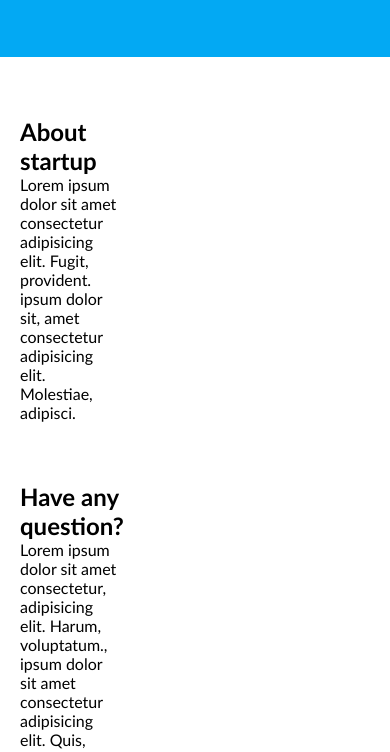
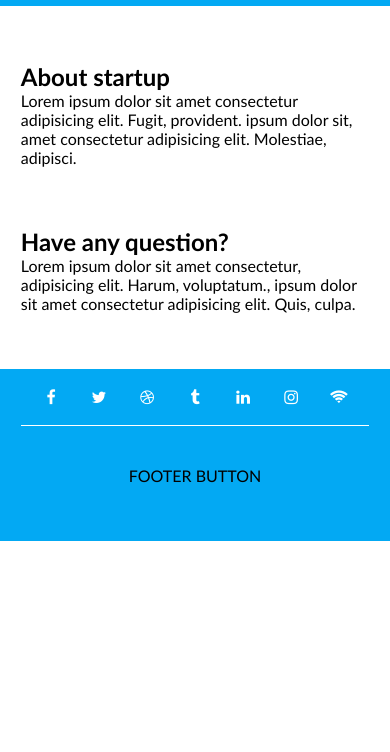
Before and after one commit to amik33/44-grupe-coming-soon, a website: page index.html in a window 390 px wide. Shown: the part 393-1145 px from the top of the page. After the commit the page ends 934 px from the top, so only its background shows below. Drawn offline with Linux system fonts and the light colour scheme.

Commit message:
px changed into rem

```diff
--- a/css/base/layout.css
+++ b/css/base/layout.css
@@ -1,21 +1,22 @@
 .container {
     width: 100%;
-    padding: 60px 0;
+    padding: 3.5rem 0;
 }
 .container > .row-short {
     display: flex;
     flex-direction: column;
     align-items: center;
-    gap: 20px;
-    width: 600px;
-    margin: 0 calc(50% - 300px);
+    gap: 1.3rem;
+    width: 38rem;
+    margin: 0 calc(50% - 19rem);
 }
 .container > .row {
     display: flex;
     flex-wrap: wrap;
-    gap: 60px 10%;
-    width: 1000px;
-    margin: 0 calc(50% - 500px);
+    justify-content: center;
+    gap: 3.8rem 0;
+    width: 62rem;
+    margin: 0 calc(50% - 31rem);
 }
 .container .column {
     width: 50%;
@@ -23,41 +24,42 @@
 }
 .column.right-column {
     width: 40%;
+    margin-left: auto;
 
 }
-@media ( max-width: 1100px) {
+@media (max-width: 68rem) {
     .container > .row {
-        width: 800px;
-        margin: 0 calc(50% - 400px);
+        width: 50rem;
+        margin: 0 calc(50% - 25rem);
     }
 }
-@media ( max-width: 900px) {
+@media (max-width: 56rem) {
     .container > .row {
-        width: 600px;
-        margin: 0 calc(50% - 300px);
+        width: 38rem;
+        margin: 0 calc(50% - 19rem);
     }
 }
-@media ( max-width: 700px) {
+@media (max-width: 44rem) {
     .container > .row,
     .container > .row-short {
-        width: 400px;
-        margin: 0 calc(50% - 200px);
+        width: 25rem;
+        margin: 0 calc(50% - 12.5rem);
     }
     .container .column,
     .column.right-column {
         width: 100%;
     }
 }
-@media ( max-width: 440px) {
+@media (max-width: 28rem) {
         .container {
-            padding-right: 20px;
-            padding-left: 20px;
+            padding-right: 1.3rem;
+            padding-left: 1.3rem;
 
         }
 
     .container > .row,
     .container > .row-short  {
-       width: 100px;
+       width: 100%;
        margin: 0;
     }
 
--- a/css/pages/home.css
+++ b/css/pages/home.css
@@ -12,18 +12,42 @@
 
 
 .logo {
-    width: 50px;
+    width: 3.0rem;
 
 }
 .main-title {
     text-align: center;
-    font-size: 60px;
+    font-size: 4.5rem;
     text-transform: uppercase;
 
 }
 .main-description {
     text-align: center;
-    font-size: 20px;
-
-
+    font-size: 1.3rem;
 }
+footer.container {
+    padding-top: 0;
+}
+.row.socials {
+    display: flex;
+    gap: 0.5em;
+    padding: 0.5em 0;
+    font-size: 1rem;
+    margin-bottom: 2.5rem;
+    border-bottom: 0.1rem solid #fff;
+}
+.row.socials > a {
+    height: 2.5em;
+    width: 2.5em;
+    line-height: 2.5em;
+    text-align: center;
+    color: #fff;
+    text-decoration: none;
+    border-radius: 50%;
+    transition: color 5s, background-color 5s;
+}
+.row.socials > a:hover {
+    background-color: #fff;
+    color: #03a9f3;
+    transition: all 2s;
+  }
--- a/index.html
+++ b/index.html
@@ -38,7 +38,7 @@
         </section>
     </main>
     <footer class="container bg-main">
-        <div class="row">
+        <div class="row socials">
             <a class="fa fa-facebook" href="#"></a>
             <a class="fa fa-twitter" href="#"></a>
             <a class="fa fa-dribbble" href="#"></a>
```
